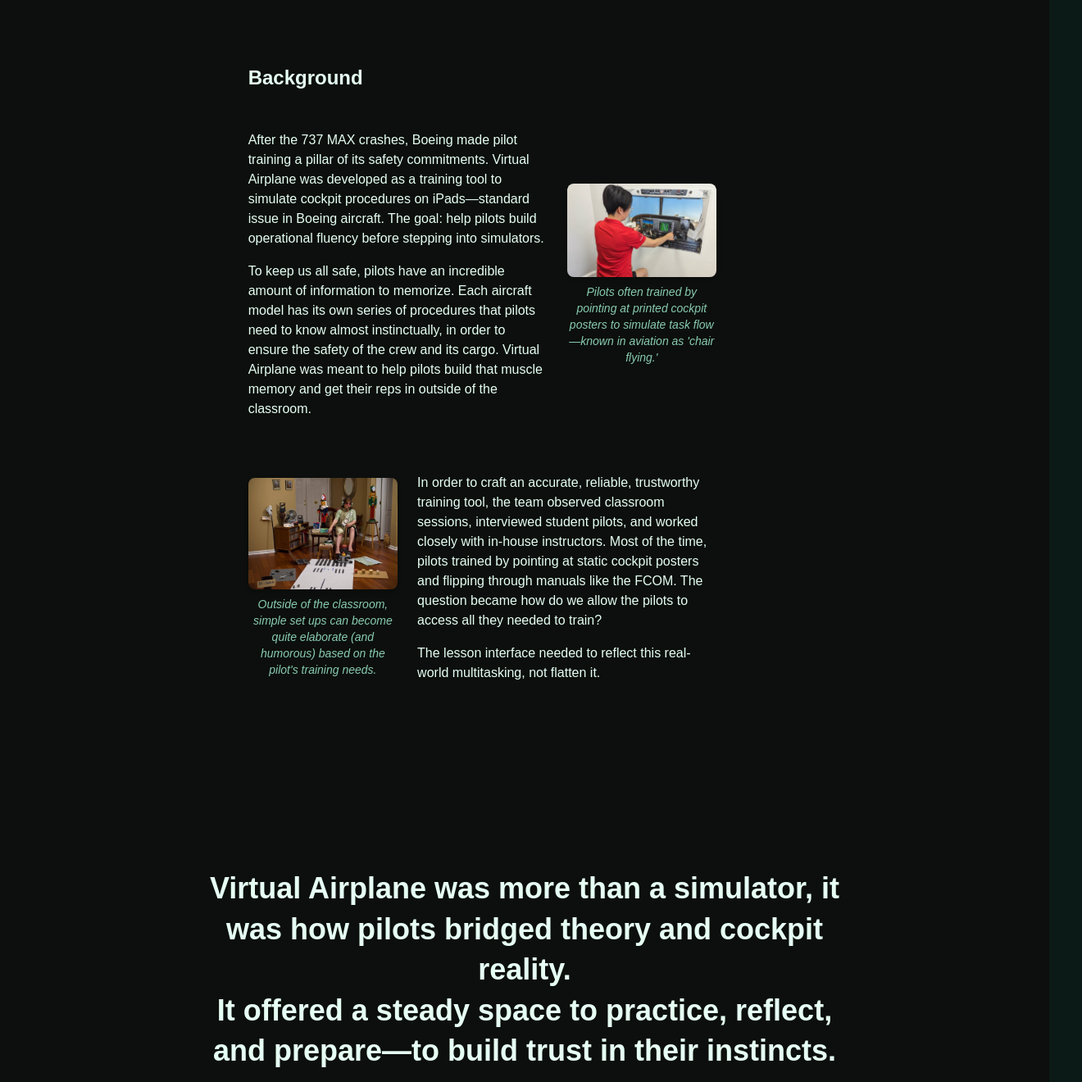
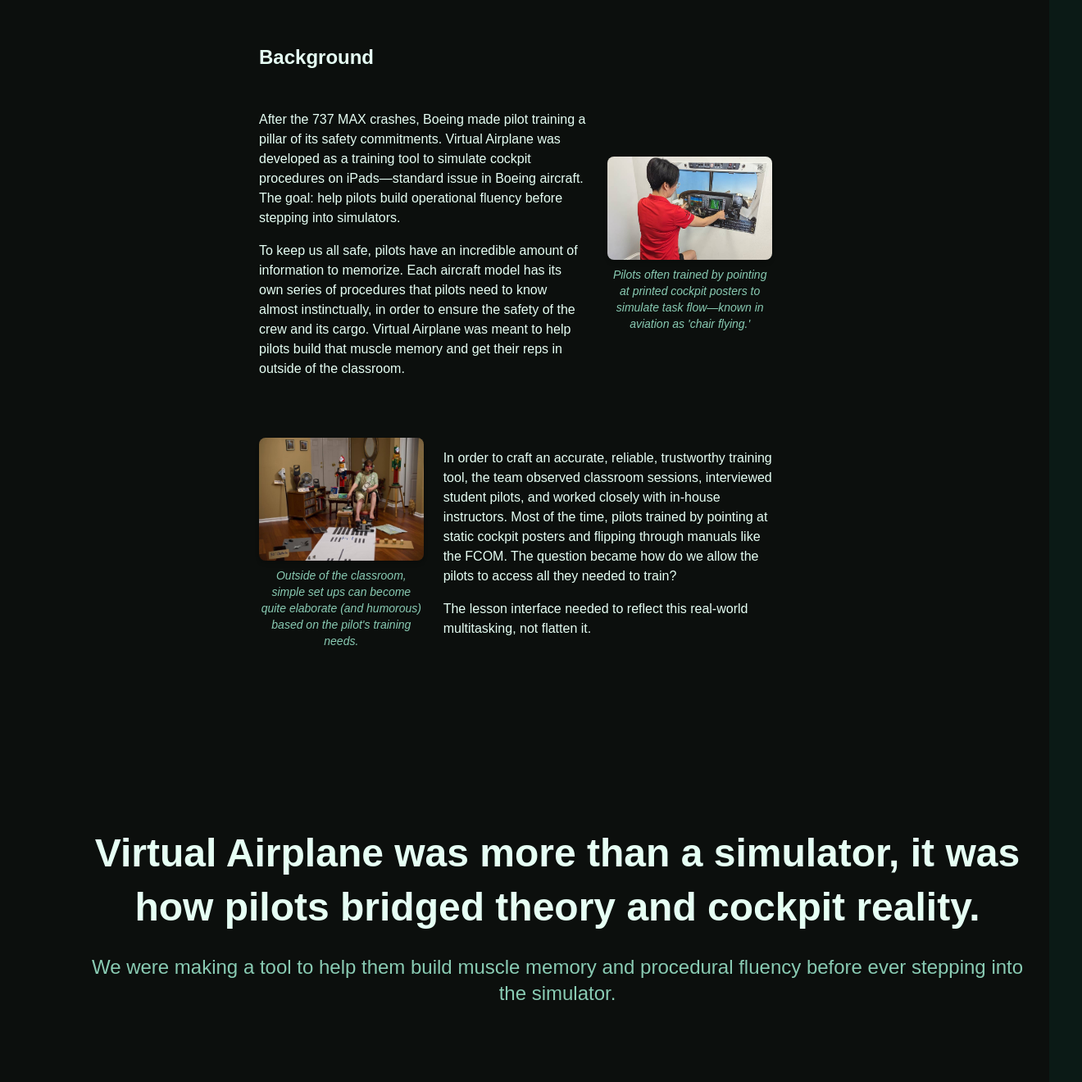
Before and after one commit to jordonaut/firstreactportfolio, a React (Vite) app: page /projects/virtual-airplane in a window 1280 px wide. Shown: the part 1295-2615 px from the top of the page at 82% size, 1320 px wide, since content can reach past the window. Built offline with nearby package versions, Linux system fonts and the light colour scheme.

Commit message:
Lots of Refactoring on this one.

```diff
--- a/src/components/caseStudies/VirtualAirplane.jsx
+++ b/src/components/caseStudies/VirtualAirplane.jsx
@@ -89,9 +89,8 @@
             </div>
           </div>
         </Section>
-        <FeatureQuote>
-        Virtual Airplane was more than a simulator, it was how pilots bridged theory and cockpit reality. <br />
-          It offered a steady space to practice, reflect, and prepare—to build trust in their instincts.
+        <FeatureQuote subline="We were making a tool to help them build muscle memory and procedural fluency before ever stepping into the simulator.">
+        Virtual Airplane was more than a simulator, it was how pilots bridged theory and cockpit reality.
         </FeatureQuote>
         <Section id="designing-the-lesson-panel" data-label="Designing the Lesson Panel">
           <h2 className="text-2xl font-semibold">Designing the Lesson Overlay</h2>
--- a/src/components/ui/CaseStudyLayout.jsx
+++ b/src/components/ui/CaseStudyLayout.jsx
@@ -1,3 +1,4 @@
+// CaseStudyLayout.jsx
 import { Navbar } from '../Navbar';
 import { Sidebar } from './Sidebar';
 import { MobileSectionNav } from './MobileSectionNav';
@@ -26,12 +27,12 @@
       {/* Navbar */}
       <Navbar />
 
-      {/* Grid Layout */}
-      <div className="grid grid-cols-12 w-full px-4 md:px-8 gap-x-6">
+      {/* Grid Container */}
+      <div className="grid grid-cols-12 w-full gap-x-6 relative md:pl-20">
         {/* Sidebar */}
-        <div className="hidden md:block col-span-2 pt-12">
+        <aside className="hidden md:block fixed top-20 left-8 z-40">
           <Sidebar />
-        </div>
+        </aside>
 
         {/* Mobile Nav */}
         <div className="col-span-12 md:hidden mb-8 pt-12">
@@ -41,23 +42,20 @@
         {/* Page Content */}
         {normalizedChildren.map((child, index) => {
           const name = getComponentName(child);
-          const isSection = name === 'Section';
-          const isFullBleed = name === 'FullBleed';
-
-          if (name === 'Unknown') {
-            console.warn('CaseStudyLayout: Unrecognized child component', child);
-          }
-
-          let wrapperClass = 'col-span-12';
-
-          if (isSection) {
-            wrapperClass += ' md:col-span-7 md:col-start-3 max-w-5xl w-full px-4 sm:px-8 py-12 space-y-20';
-          } else if (isFullBleed) {
-            wrapperClass += ' w-full py-12';
-          }
+          const isFullBleed =
+            name === 'FullBleed' ||
+            name === 'HeroSection' ||
+            name === 'FeatureQuote';
 
           return (
-            <div key={index} className={wrapperClass}>
+            <div
+              key={index}
+              className={
+                isFullBleed
+                  ? 'col-span-12 w-full py-12'
+                  : 'col-span-12 md:col-span-7 md:col-start-3'
+              }
+            >
               {child}
             </div>
           );
--- a/src/components/ui/FeatureQuote.jsx
+++ b/src/components/ui/FeatureQuote.jsx
@@ -1,13 +1,14 @@
-export function FeatureQuote({ children }) {
+export function FeatureQuote({ children, subline }) {
   return (
     <section className="w-full py-12 px-4 sm:px-4">
-      <div className="grid grid-cols-12">
-        <div className="col-span-12 lg:col-start-3 lg:col-span-8">
-          <blockquote className="text-2xl md:text-3xl lg:text-4xl leading-snug text-[var(--color-text)] text-center font-bold">
-            {children}
-          </blockquote>
-        </div>
-      </div>
+      <blockquote className="text-3xl md:text-4xl lg:text-5xl leading-snug text-[var(--color-text)] text-center font-bold max-w-6xl mx-auto">
+        {children}
+        {subline && (
+          <footer className="mt-6 text-lg md:text-2xl font-normal text-[var(--color-text-secondary)]">
+            {subline}
+          </footer>
+        )}
+      </blockquote>
     </section>
   );
 }
--- a/src/components/ui/Section.jsx
+++ b/src/components/ui/Section.jsx
@@ -1,11 +1,15 @@
+// Section.jsx
 import { motion } from 'framer-motion';
 
 export const Section = ({ id, children, className = '', ...rest }) => {
   return (
-    <motion.div
+    <section
       id={id}
       {...rest}
-      className={`w-full px-4 sm:px-8 py-16 scroll-mt-20 ${className}`}
+      className={`w-full px-4 sm:px-8 py-12 space-y-20 ${className}`}
+    >
+      <motion.div
+        className="w-full"
         initial={{ opacity: 0, y: 50 }}
         whileInView={{ opacity: 1, y: 0 }}
         transition={{ duration: 0.8, ease: 'easeOut' }}
@@ -13,5 +17,6 @@
       >
         {children}
       </motion.div>
+    </section>
   );
 };
--- a/src/components/ui/Sidebar.jsx
+++ b/src/components/ui/Sidebar.jsx
@@ -6,7 +6,6 @@
   const [sections, setSections] = useState([]);
   const [activeId, setActiveId] = useState(null);
 
-  // Automatically find all <section id="..."> elements
   useEffect(() => {
     const sectionEls = Array.from(document.querySelectorAll('section[id]'));
     const sectionInfo = sectionEls.map((el) => ({
@@ -33,7 +32,7 @@
   if (!sections.length) return null;
 
   return (
-    <aside className="fixed top-28 left-6 w-48 hidden xl:block z-40 border border-white/20 bg-[var(--color-surface)] shadow-lg rounded-xl px-4 py-6 backdrop-blur-sm bg-opacity-90">
+      <aside className="w-48 bg-[var(--color-surface)] border border-white/20 shadow-lg rounded-xl px-4 py-6 backdrop-blur-sm bg-opacity-90">
         <button
           onClick={() => navigate('/')}
           className="block px-3 py-1 text-left text-sm text-[var(--color-accent)] underline mb-4 hover:text-[var(--color-primary-bright)] transition-colors duration-200"
--- a/tailwind.config.js
+++ b/tailwind.config.js
@@ -1,13 +1,15 @@
-export default {
+/** @type {import('tailwindcss').Config} */
+module.exports = {
   content: [
     './index.html',
-    './src/**/*.{js,ts,jsx,tsx}',
+    './src/**/*.{js,ts,jsx,tsx}'
   ],
+  safelist: ['max-w-5xl'], // Ensures max-w utilities aren't purged
   theme: {
     extend: {
       boxShadow: {
         'mint-glow': '0 0 12px rgba(165, 243, 206, 0.3)',
-      }
+      },
     },
   },
   plugins: [],
```
Lines whose indentation alone changed are shown as unchanged.
